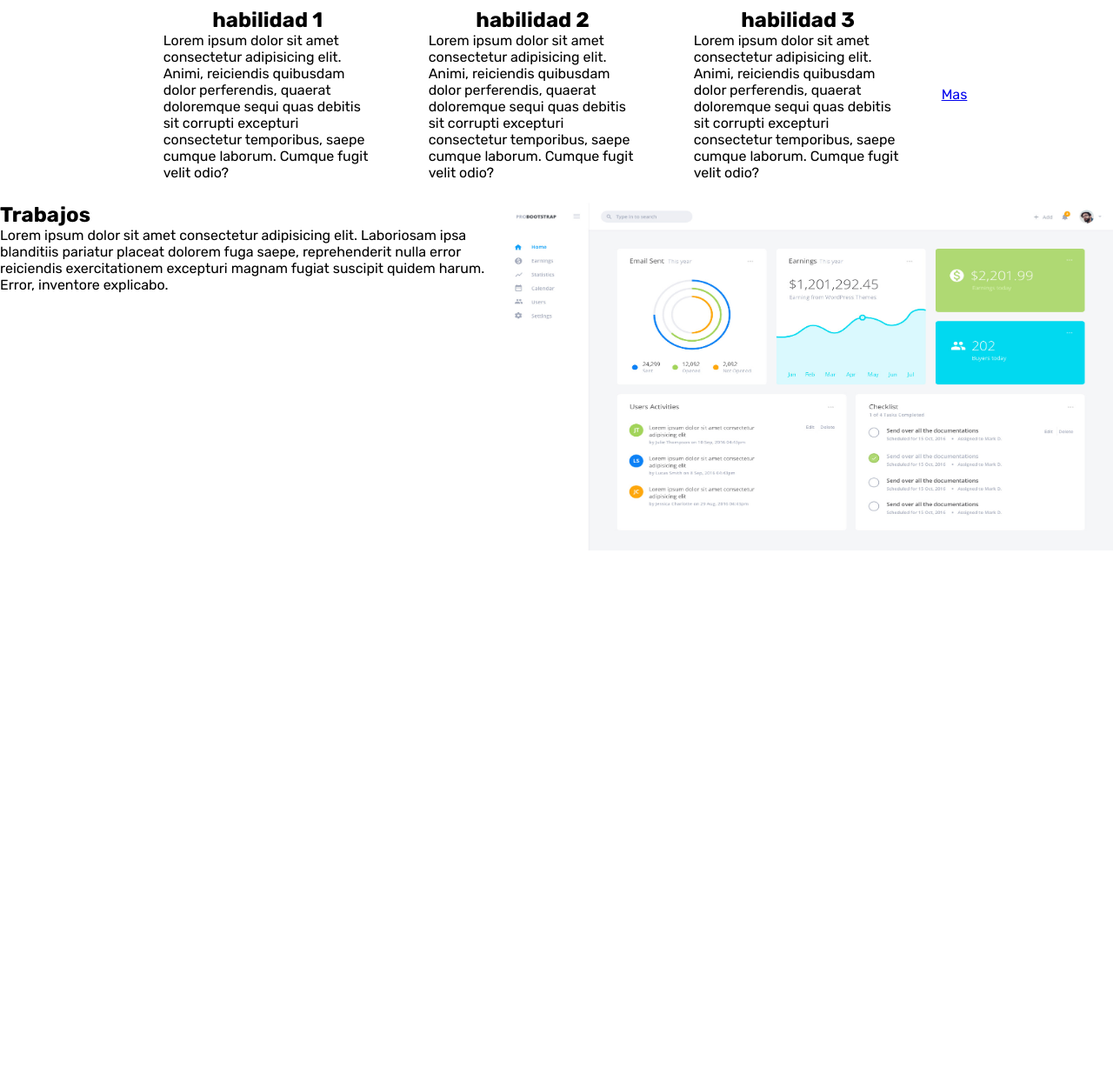
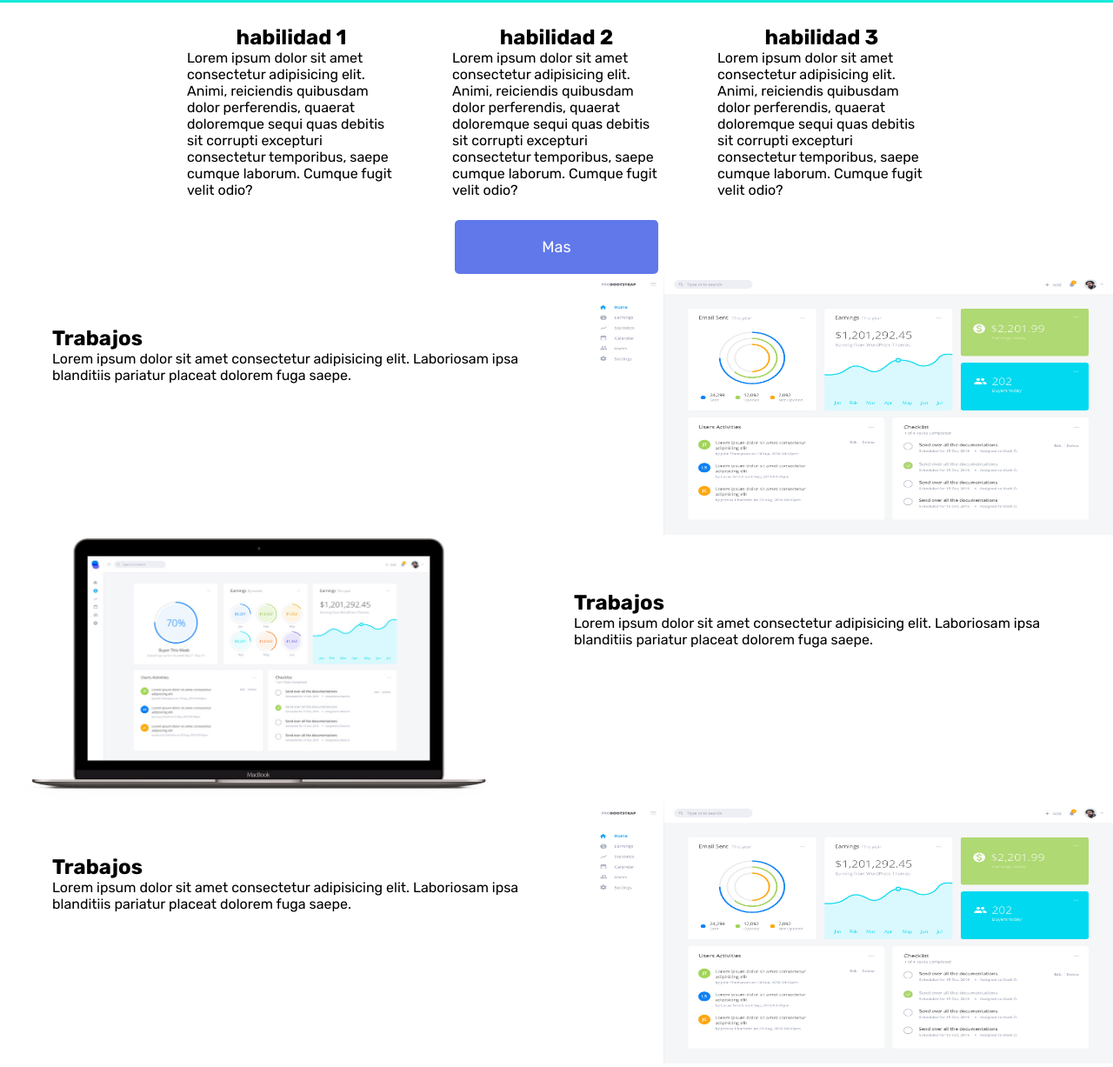
Before and after one commit to mgw1isaza/ejerciocio-1, a plain HTML site: page index.html in a window 1280 px wide. Shown: the part 371-1598 px from the top of the page at 87% size. Before the commit the page ends 1008 px from the top, so only its background shows below. Drawn offline with Linux system fonts and the light colour scheme.

Commit message:
Css temrindo y organizado con demas elemntos en html

```diff
--- a/index.html
+++ b/index.html
@@ -52,18 +52,38 @@
                 <h2>habilidad 3</h2>
                 <p>Lorem ipsum dolor sit amet consectetur adipisicing elit. Animi, reiciendis quibusdam dolor perferendis, quaerat doloremque sequi quas debitis sit corrupti excepturi consectetur temporibus, saepe cumque laborum. Cumque fugit velit odio?</p>
             </div>
+    </section>
+    <section class="boton">
         <div class="botonhabilidades">
             <a href="#">Mas</a>
         </div>
-    </section>
+    <section>
     <section class="trabajos">
         <div class="trabajostexto">
             <h2>Trabajos</h2>
-            <p>Lorem ipsum dolor sit amet consectetur adipisicing elit. Laboriosam ipsa blanditiis pariatur placeat dolorem fuga saepe, reprehenderit nulla error reiciendis exercitationem excepturi magnam fugiat suscipit quidem harum. Error, inventore explicabo.</p>
+            <p>Lorem ipsum dolor sit amet consectetur adipisicing elit. Laboriosam ipsa blanditiis pariatur placeat dolorem fuga saepe.</p>
         </div>
         <div class="trabajosimg">
             <img src="img/img_showcase_2.jpg" alt="">
         </div>
     </section>
+    <section class="trabajos2">
+        <div class="trabajosimg2">
+            <img src="img/laptop_1.jpg" alt="">
+        </div>
+        <div class="trabajostexto2">
+            <h2>Trabajos</h2>
+            <p>Lorem ipsum dolor sit amet consectetur adipisicing elit. Laboriosam ipsa blanditiis pariatur placeat dolorem fuga saepe.</p>
+        </div>
+    </section>
+    <section class="trabajos3">
+        <div class="trabajostexto3">
+            <h2>Trabajos</h2>
+            <p>Lorem ipsum dolor sit amet consectetur adipisicing elit. Laboriosam ipsa blanditiis pariatur placeat dolorem fuga saepe.</p>
+        </div>
+        <div class="trabajosimg3">
+            <img src="img/img_showcase_2.jpg" alt="">
+        </div>
+    </section>
 </body>
 </html>
--- a/style.css
+++ b/style.css
@@ -5,6 +5,11 @@
     padding: 0;
     box-sizing: border-box;
     font-family: "rubik", sans-serif;
+}
+body{
+    display: flex;
+    flex-direction: column;
+    justify-content: center;
 }
 
 header{
@@ -19,6 +24,9 @@ header{
     color: white;
     font-size: 30px;
     font-weight: bold;
+}
+.logo a:hover {
+    color: white;
 }
 
 .barranav {
@@ -80,6 +88,7 @@ header{
     color: white;
     font-size: 15px;
     border-radius: 5px;
+    padding: 10px;
 }
 .habilidades {
     display: flex;
@@ -87,6 +96,9 @@ header{
     justify-content: center;
     align-items: center;
     gap: 25px;
+}
+.habilidades div{
+
 }
 .habilidad1 {
     display: flex;
@@ -97,6 +109,7 @@ header{
     padding: 20px;
     width: 280px;
     height: 250px;
+    background-color: #fff;
 }
 .habilidad2 {
     display: flex;
@@ -118,23 +131,69 @@ header{
     width: 280px;
     height: 250px;
 }
-.botobotonhabilidades a{
-    display: inline-block;
-    padding: 10px 20px;
+.boton{
+    display: flex;
+    flex-direction: column;
+    justify-content: center;
+    align-items: center;
+}
+.botonhabilidades{
+    border-radius: 5px;
+    background-color: #6078ea;
+    padding-top: 20px;
+    padding-bottom: 20px;
+}
+.botonhabilidades a{
+    margin: 70px;
+    padding: 10px 30px;
     color: white;
-    background-color: #6078ea;
     text-decoration: none;
     font-size: 18px;
+    border-radius: 5px;
+}
+.botonhabilidades:hover {
+    border-radius: 5px;
+    background-color: #17ead9;
 }
 .trabajos {
     display: flex;
     flex-direction: row;
 }
 .trabajosimg img{
-    height: 400px;
-    width: 700px;
+    height: 300px;
+    width: 600px;
 }
 .trabajostexto {
     display: flex;
     flex-direction: column;
+    margin: 30px;
+    padding: 30px;
 }
+.trabajos2 {
+    display: flex;
+    flex-direction: row;
+}
+.trabajosimg2 img{
+    height: 300px;
+    width: 600px;
+}
+.trabajostexto2 {
+    display: flex;
+    flex-direction: column;
+    margin: 30px;
+    padding: 30px;
+}
+.trabajos3 {
+    display: flex;
+    flex-direction: row;
+}
+.trabajosimg3 img{
+    height: 300px;
+    width: 600px;
+}
+.trabajostexto3 {
+    display: flex;
+    flex-direction: column;
+    margin: 30px;
+    padding: 30px;
+}
```
Also changed, not shown: img/img_showcase_1.jpg (added), img/laptop_1.jpg (added).
